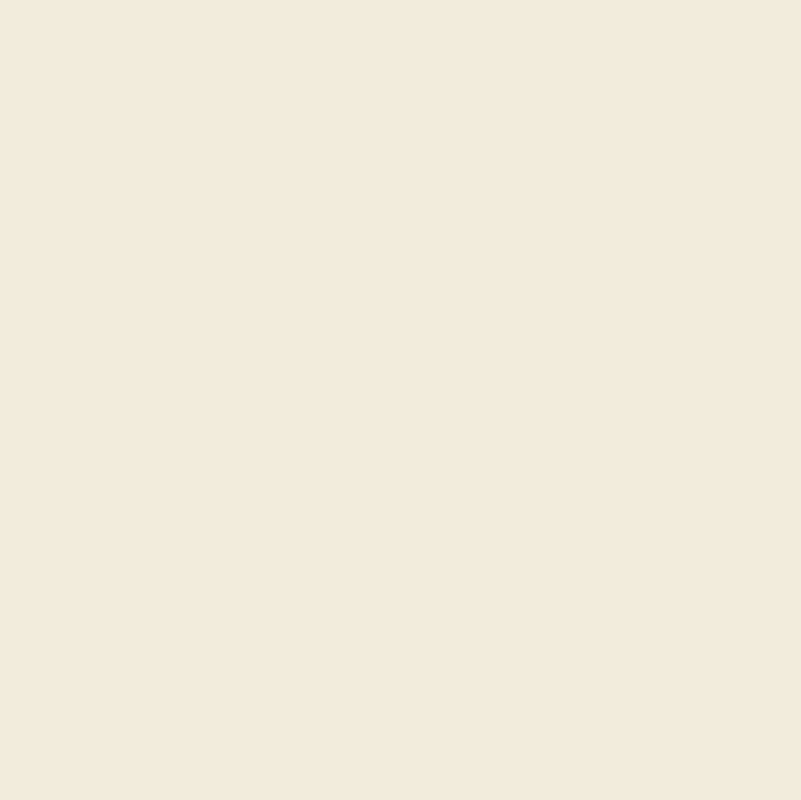
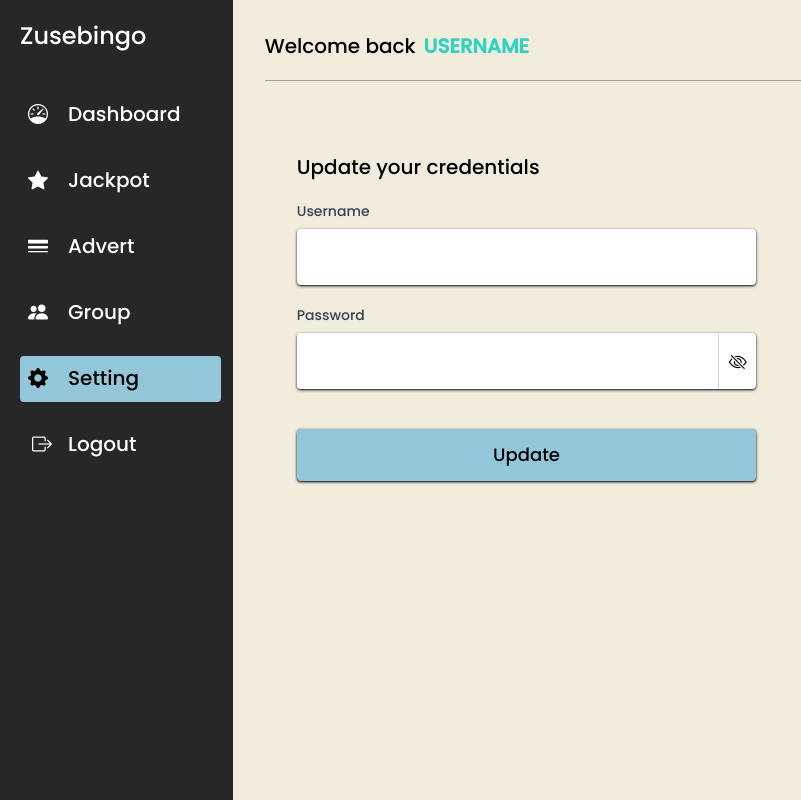
Before and after one commit to kid-us/Sheger_Dash, a React (Vite) app: page /setting in a window 1280 px wide. Before the commit this address had no page. Shown: the whole page, without its empty margins (0-801 px from the left). Built offline with nearby package versions, Linux system fonts and the light colour scheme.

Commit message:
Setting Updated

```diff
--- a/src/App.tsx
+++ b/src/App.tsx
@@ -2,12 +2,14 @@
 import "./App.css";
 import Home from "./components/Pages/Home";
 import Login from "./components/Pages/Login";
+import Setting from "./components/Pages/Setting";
 
 function App() {
   return (
     <>
       <Routes>
         <Route path="/" element={<Home />} />
+        <Route path="/setting" element={<Setting />} />
         <Route path="/login" element={<Login />} />
       </Routes>
     </>
--- a/src/components/Pages/Setting.tsx
+++ b/src/components/Pages/Setting.tsx
@@ -8,6 +8,8 @@
 import axios from "axios";
 import baseUrl from "../../services/request";
 import useDocumentTitle from "../../hooks/useDocumentTitle";
+import Loader from "../Button/Loader";
+import Button from "../Button/Button";
 
 const schema = z.object({
   password: z.string().min(4, {
@@ -77,7 +79,7 @@
           <Nav />
           <div className="lg:grid grid-cols-2 bg2 rounded lg:p-8 lg:mx-0 mx-1 p-5 mt-10">
             <form onSubmit={handleSubmit(onSubmit)}>
-              <p className="font-poppins text-white mb-5 text-xl">
+              <p className="font-poppins mb-5 text-xl">
                 Update your credentials
               </p>
               {/* Update error */}
@@ -92,7 +94,7 @@
               {/* Email */}
               <div className="mb-5">
                 <label
-                  className="text-sm text-gray-500 block font-poppins"
+                  className="text-sm text-gray-700 block font-poppins"
                   htmlFor="username"
                 >
                   Username
@@ -101,10 +103,10 @@
                   {...register("username")}
                   type="text"
                   name="username"
-                  className="text-black font-poppins font-bold w-full py-4 mt-2 rounded focus:outline-none px-5 shadow shadow-gray-300"
+                  className="text-black font-poppins w-full py-4 mt-2 rounded focus:outline-none ps-3 shadow shadow-zinc-900 bg-white"
                 />
                 {errors.username && (
-                  <p className="font-poppins bg-red-600 text-xs mt-2 rounded ps-2 py-[2px] text-white">
+                  <p className="font-poppins text-red-600 text-xs mt-2 rounded py-[2px]">
                     {errors.username.message}
                   </p>
                 )}
@@ -113,44 +115,39 @@
               {/* Password */}
               <div className="mb-10 relative">
                 <label
-                  className="text-sm text-gray-500 block font-poppins"
+                  className="text-sm text-gray-700 block font-poppins"
                   htmlFor="password"
                 >
                   Password
                 </label>
-
+                <div className="grid grid-cols-12 bg-white mt-2 rounded shadow shadow-zinc-900 overflow-hidden">
+                  <div className="col-span-11">
                     <input
                       {...register("password")}
                       type={passwordType ? "password" : "text"}
                       name="password"
-                  className="text-black font-poppins font-bold w-full py-4 mt-2 rounded focus:outline-none px-5 shadow shadow-gray-300"
+                      className="text-black font-poppins w-full py-4 focus:outline-none ps-3"
                     />
-                <span
+                  </div>
+                  <p
                     onClick={() => {
                       setShowPassword(!showPassword);
                       setPasswordType(!passwordType);
                     }}
-                  className={`absolute ${
+                    className={`${
                       showPassword ? "bi-eye" : "bi-eye-slash"
-                  } right-2 top-9 cursor-pointer text-black px-2 text-lg border-l border-gray-500`}
-                ></span>
+                    } cursor-pointer text-black text-center text-lg pt-4 border-l border-gray-300`}
+                  ></p>
+                </div>
                 {errors.password && (
-                  <p className="font-poppins bg-red-600 text-xs mt-2 rounded ps-2 py-[2px] text-white">
+                  <p className="font-poppins text-red-600 text-xs mt-2 rounded py-[2px]">
                     {errors.password.message}
                   </p>
                 )}
               </div>
 
               {/* Button */}
-              {loader ? (
-                <p className="py-3 text-black btn-bg w-full rounded flex justify-center font-poppins shadow shadow-zinc-950 chakra h-12 text-sm">
-                  <span className="loader rounded"></span>
-                </p>
-              ) : (
-                <button className="py-3 text-black btn-bg w-full rounded font-poppins shadow shadow-zinc-950 chakra h-12 text-sm">
-                  Update
-                </button>
-              )}
+              {loader ? <Loader /> : <Button label="Update" />}
             </form>
           </div>
         </div>
```
Lines whose indentation alone changed are shown as unchanged.
